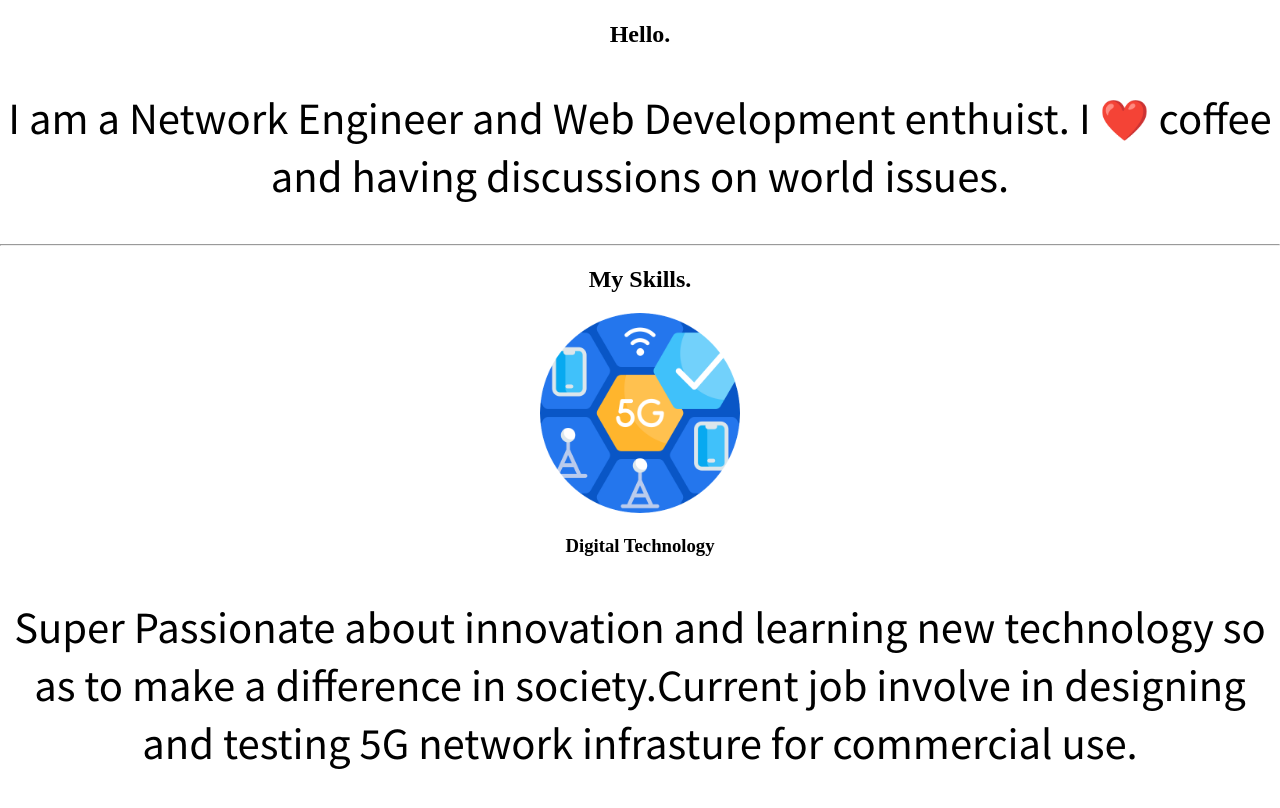
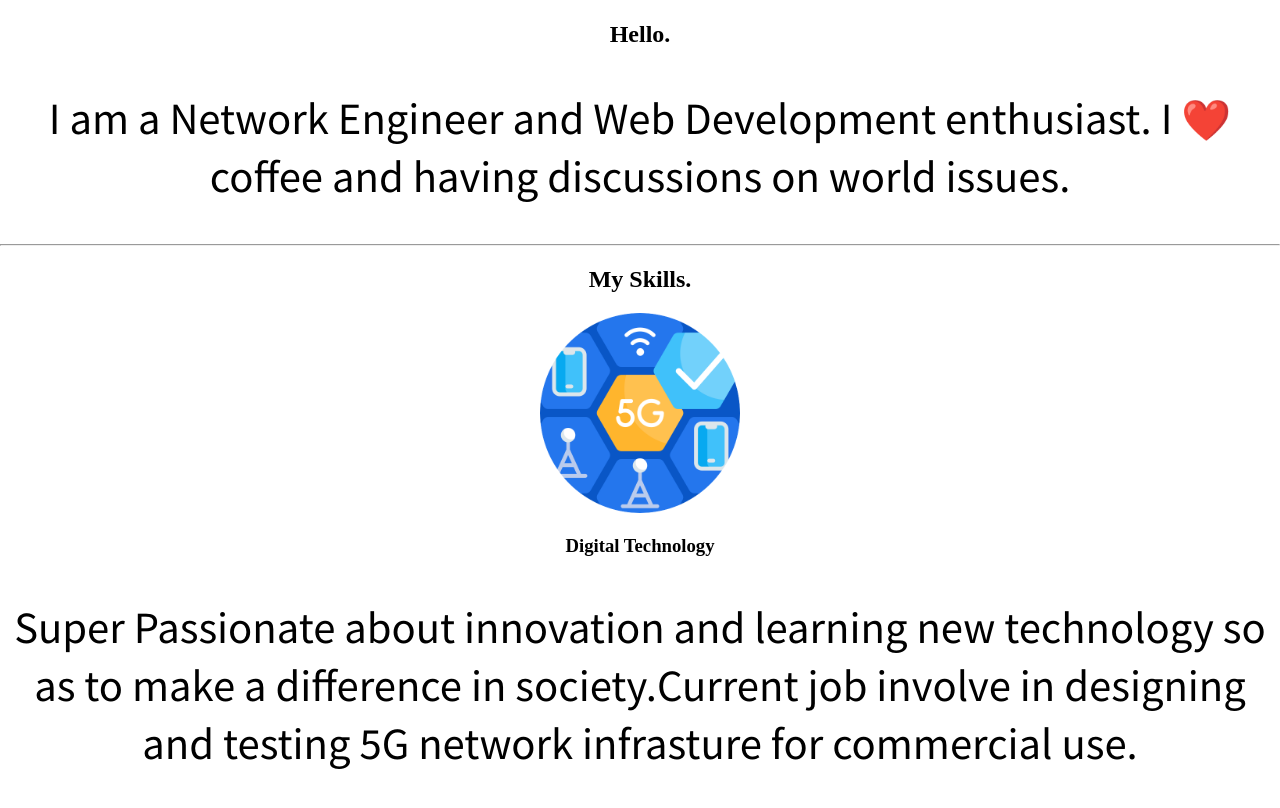
Before and after one commit to fiz94/Hafiz, a plain HTML site: page index.html in a window 1280 px wide. Shown: the part 866-1674 px from the top of the page. Drawn offline with Linux system fonts and the light colour scheme.

Commit message:
Update index.html

```diff
--- a/index.html
+++ b/index.html
@@ -26,7 +26,7 @@
     <div class="profile">
       <img class="fiz-profile" src="images/fiz.png" alt="Hafiz-img">
       <h2>Hello.</h2>
-      <p>I am a Network Engineer and Web Development enthuist. I ❤️ coffee and having discussions on world issues.</p>
+      <p>I am a Network Engineer and Web Development enthusiast. I ❤️ coffee and having discussions on world issues.</p>
     </div>
     <hr>
     <div class="skills">
```
